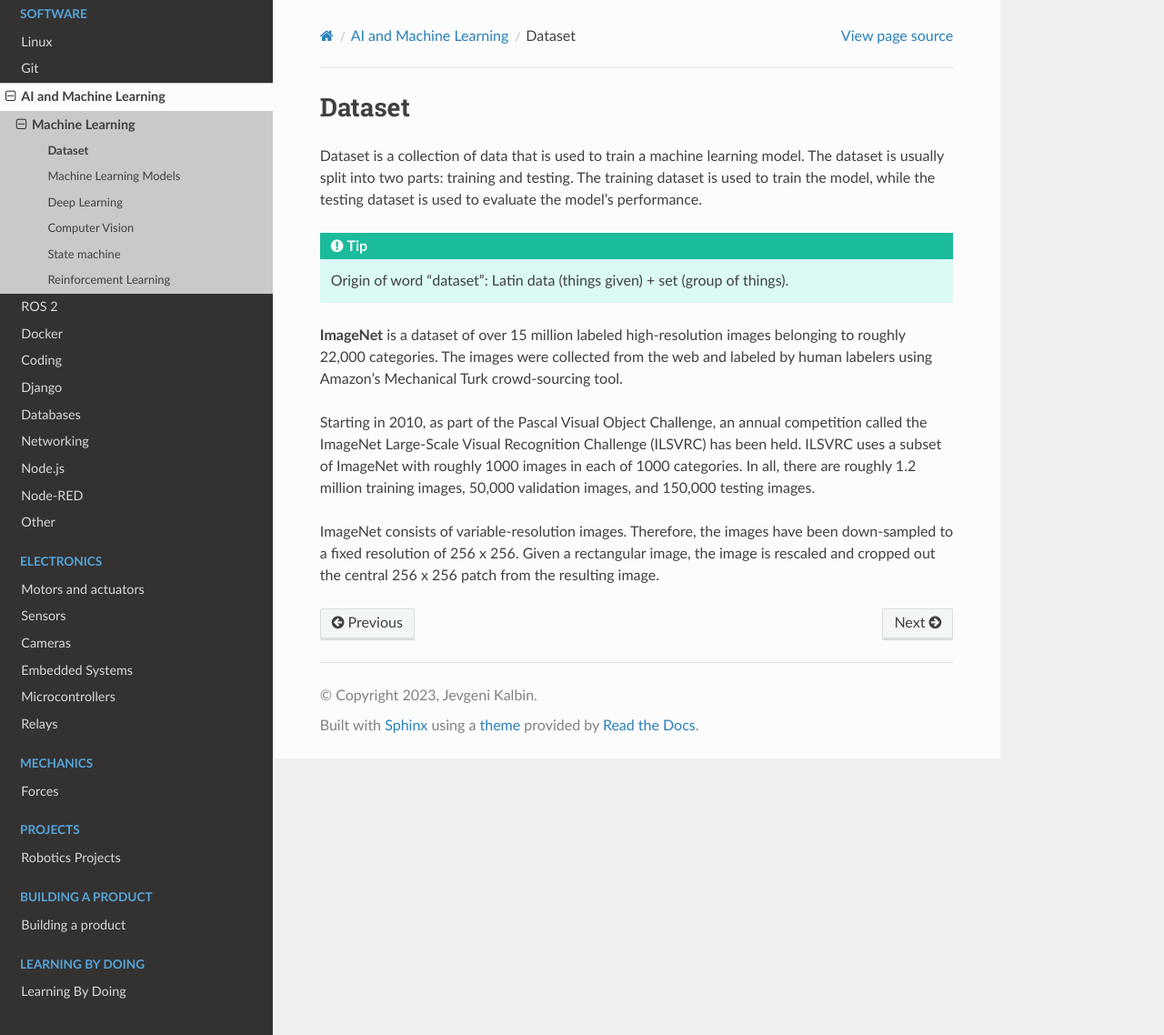
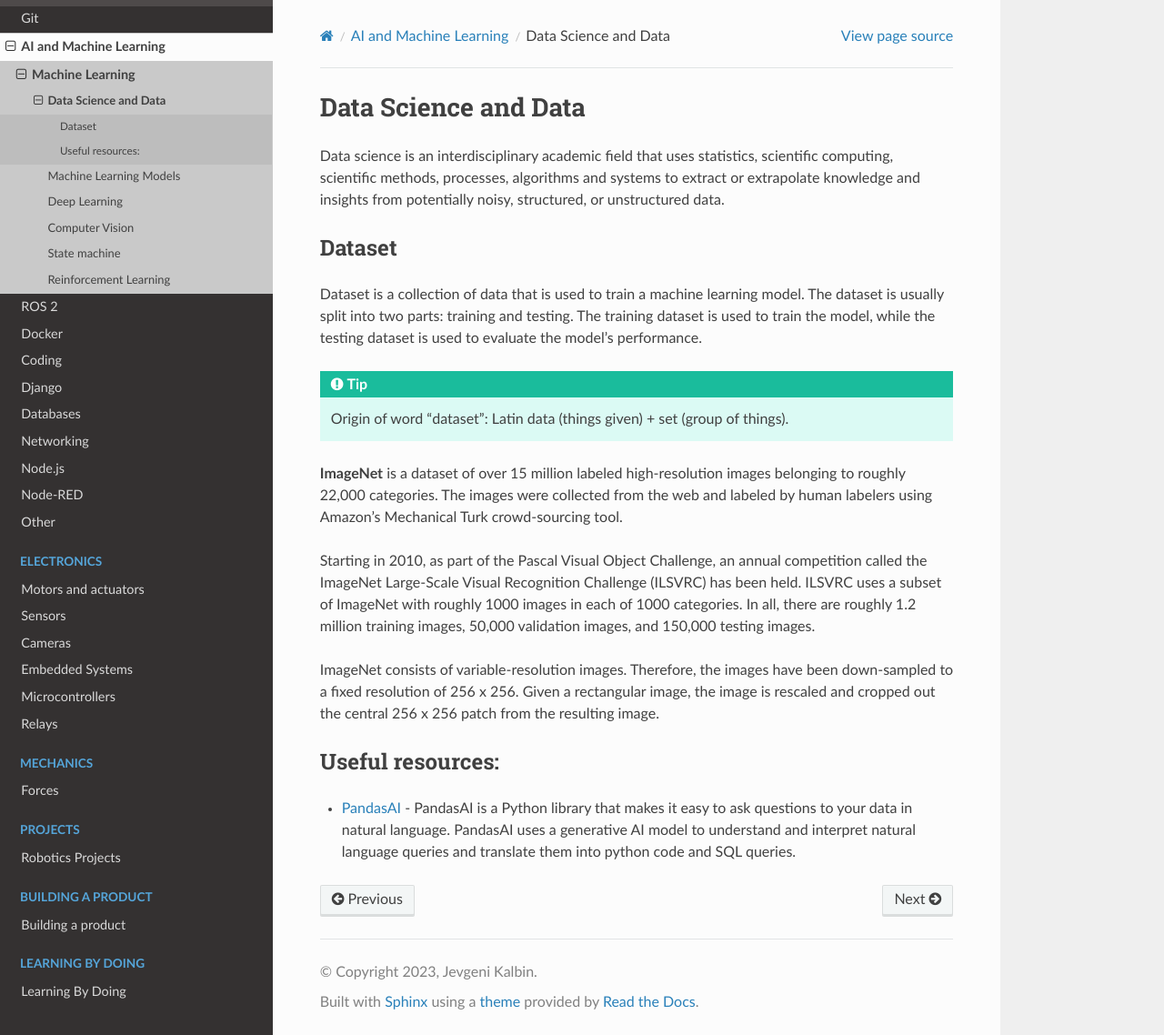
Before and after one commit to jevgenik/manuals, a Sphinx documentation site: the page built from source/files/software/ai/data_science_and_data.rst, in a window 1280 px wide and 1138 px high. Shown: the whole window at 91% size. Built offline with Sphinx 7.4.7 and the Read the Docs theme 2.0.0, drawn with Linux system fonts in a browser that asks for light colours.

Commit message:
ai PandasAI

```diff
--- a/source/files/software/ai/ai.rst
+++ b/source/files/software/ai/ai.rst
@@ -3,7 +3,7 @@ AI and Machine Learning
 =======================
 
 Machine Learning
-=========================
+================
 Machine learning means that a computer program improves through experience; it does not need a programmer
 to alter the program for it to improve. The computer tests a way to complete a task, measures its success,
 and then changes its approach and tests it again, and again. It always tries to improve on its measurement of success.
@@ -31,7 +31,7 @@ Types of Machine Learning. `Source. <https://idapgroup.com/blog/types-of-machine
 .. toctree::
    :maxdepth: 2
 
-   dataset
+   data_science_and_data
    model
    deep_learning
    computer_vision/computer_vision
--- a/source/files/software/ai/dataset.rst
+++ b/source/files/software/ai/data_science_and_data.rst
@@ -1,7 +1,12 @@
-=======
+=====================
+Data Science and Data
+=====================
+Data science is an interdisciplinary academic field that uses statistics, scientific computing, scientific methods, processes,
+algorithms and systems to extract or extrapolate knowledge and insights from potentially noisy, structured, or unstructured data.
+
+
 Dataset
 =======
-
 Dataset is a collection of data that is used to train a machine learning model. The dataset is usually split into two parts:
 training and testing. The training dataset is used to train the model, while the testing dataset is used to evaluate
 the model's performance.
@@ -18,3 +23,10 @@ In all, there are roughly 1.2 million training images, 50,000 validation images,
 
 ImageNet consists of variable-resolution images. Therefore, the images have been down-sampled to a fixed resolution of 256 x 256.
 Given a rectangular image, the image is rescaled and cropped out the central 256 x 256 patch from the resulting image.
+
+
+Useful resources:
+=================
+
+* `PandasAI <https://pandasai.com>`_ - PandasAI is a Python library that makes it easy to ask questions to your data in natural language.
+  PandasAI uses a generative AI model to understand and interpret natural language queries and translate them into python code and SQL queries.
```
